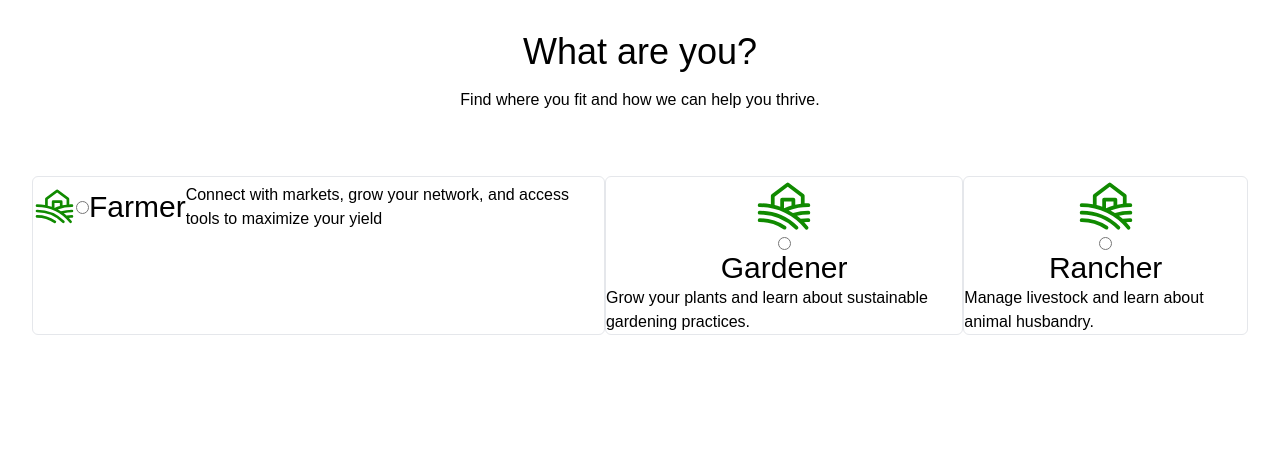
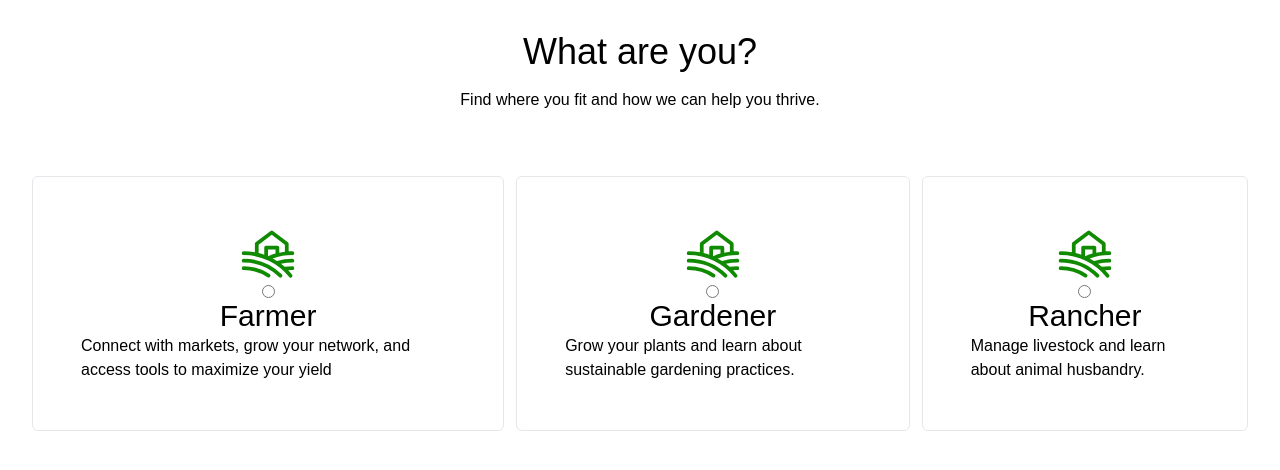
Before and after one commit to Youssoufai/agromart, a Next.js app: page /sign-up in a window 1280 px wide. Shown: the top 470 px of the page. Built offline with nearby package versions, Linux system fonts and the light colour scheme; a web font is replaced by a local one.

Commit message:
Initial Commit

```diff
--- a/actions/index.tsx
+++ b/actions/index.tsx
@@ -1,4 +1,4 @@
-/* 'use server';
+'use server';
 import client from "@/db";
 import { revalidatePath } from "next/cache";
 interface ListData {
@@ -22,4 +22,4 @@ export async function createList(data: ListData) { // Specify the type for data
     } catch (error) {
         console.error(error);
     }
-} */
+}
--- /dev/null
+++ b/app/login/page.tsx
@@ -0,0 +1,14 @@
+const login = () => {
+    return (
+        <>
+            <section className="p-9">
+                <h1 className="text-3xl">Agro<span className="text-color3">Mart</span></h1>
+                <section>
+                    <h1></h1>
+                </section>
+            </section>
+        </>
+    )
+}
+
+export default login;
--- a/app/sign-up/page.tsx
+++ b/app/sign-up/page.tsx
@@ -18,10 +18,10 @@ const page = () => {
                     <h1 className="text-center text-4xl">What are you?</h1>
                     <h2 className="text-center">Find where you fit and how we can help you thrive.</h2>
                 </div>
-                <section className="p-8 flex">
+                <section className="p-8 flex gap-3">
                     {/* Farmer Option */}
                     <div className={`cursor-pointer border ${selectedFarmer === 'farmer' ? 'border-color3' : ''} rounded-md bg-light-green hover:bg-light-green`} onClick={() => handleRadioChange('farmer')}>
-                        <label htmlFor="farmer" className="flex items-center">
+                        <label htmlFor="farmer" className="flex flex-col items-center p-12">
                             <PiFarm className="text-6xl text-color3" />
                             <input type="radio" name="role" id="farmer" className="hover:cursor-pointer" onChange={() => handleRadioChange('farmer')} />
                             <h2 className="text-3xl">Farmer</h2>
@@ -31,7 +31,7 @@ const page = () => {
 
                     {/* Other Options */}
                     <div className={`cursor-pointer border ${selectedFarmer === 'gardener' ? 'border-color3' : ''} rounded-md bg-light-green hover:bg-light-green`} onClick={() => handleRadioChange('gardener')}>
-                        <label htmlFor="gardener" className="flex flex-col items-center">
+                        <label htmlFor="gardener" className="flex flex-col items-center p-12">
                             <PiFarm className="text-6xl text-color3" />
                             <input type="radio" name="role" id="gardener" className="hover:cursor-pointer" onChange={() => handleRadioChange('gardener')} />
                             <h2 className="text-3xl">Gardener</h2>
@@ -40,7 +40,7 @@ const page = () => {
                     </div>
 
                     <div className={`cursor-pointer border ${selectedFarmer === 'rancher' ? 'border-color3' : ''} rounded-md bg-light-green hover:bg-light-green`} onClick={() => handleRadioChange('rancher')}>
-                        <label htmlFor="rancher" className="flex flex-col items-center">
+                        <label htmlFor="rancher" className="flex flex-col items-center p-12">
                             <PiFarm className="text-6xl text-color3" />
                             <input type="radio" name="role" id="rancher" className="hover:cursor-pointer" onChange={() => handleRadioChange('rancher')} />
                             <h2 className="text-3xl">Rancher</h2>
--- a/db/index.tsx
+++ b/db/index.tsx
@@ -1,4 +1,4 @@
-/* import { MongoClient } from "mongodb";
+import { MongoClient } from "mongodb";
 
 let client: MongoClient | null = null;
 
@@ -11,4 +11,4 @@ try {
 } catch (error) {
     console.log(error);
 }
-export default client; */
+export default client;
```
Also changed, not shown: package.json (line endings or trailing spaces), 1 other file (tests, documents, lock files or other folders).
